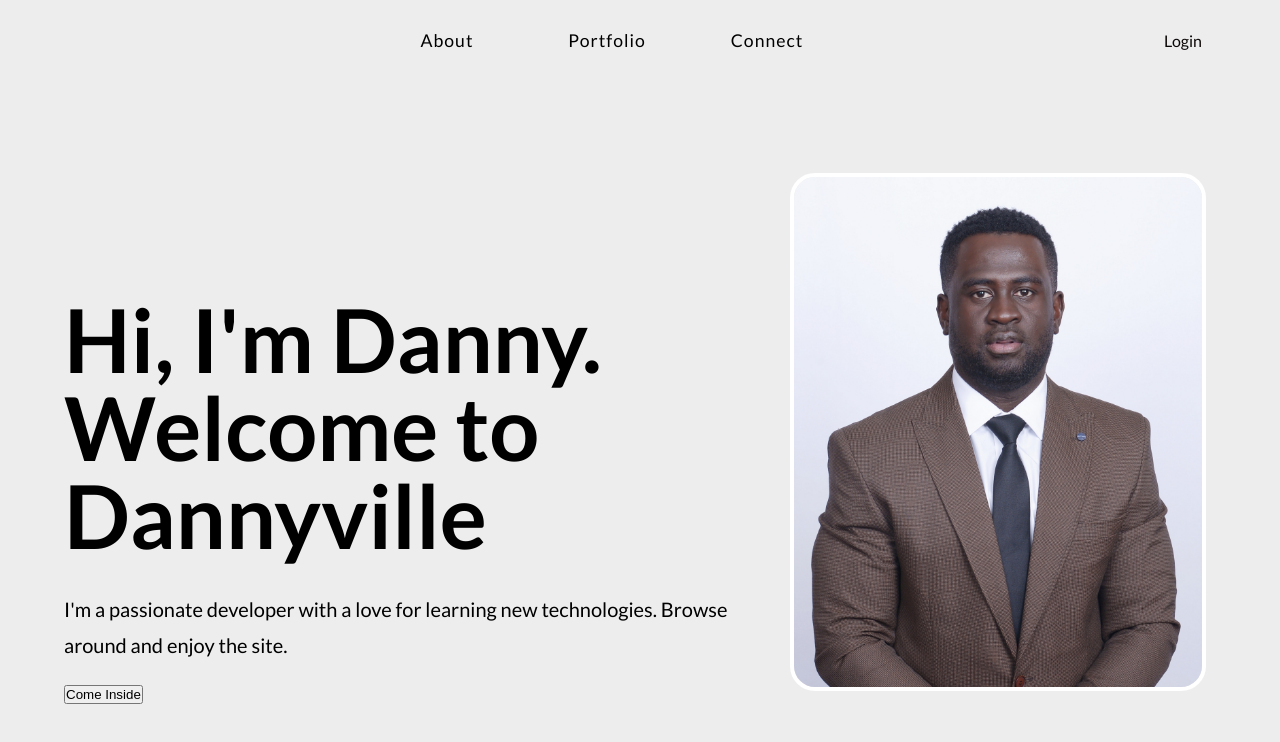
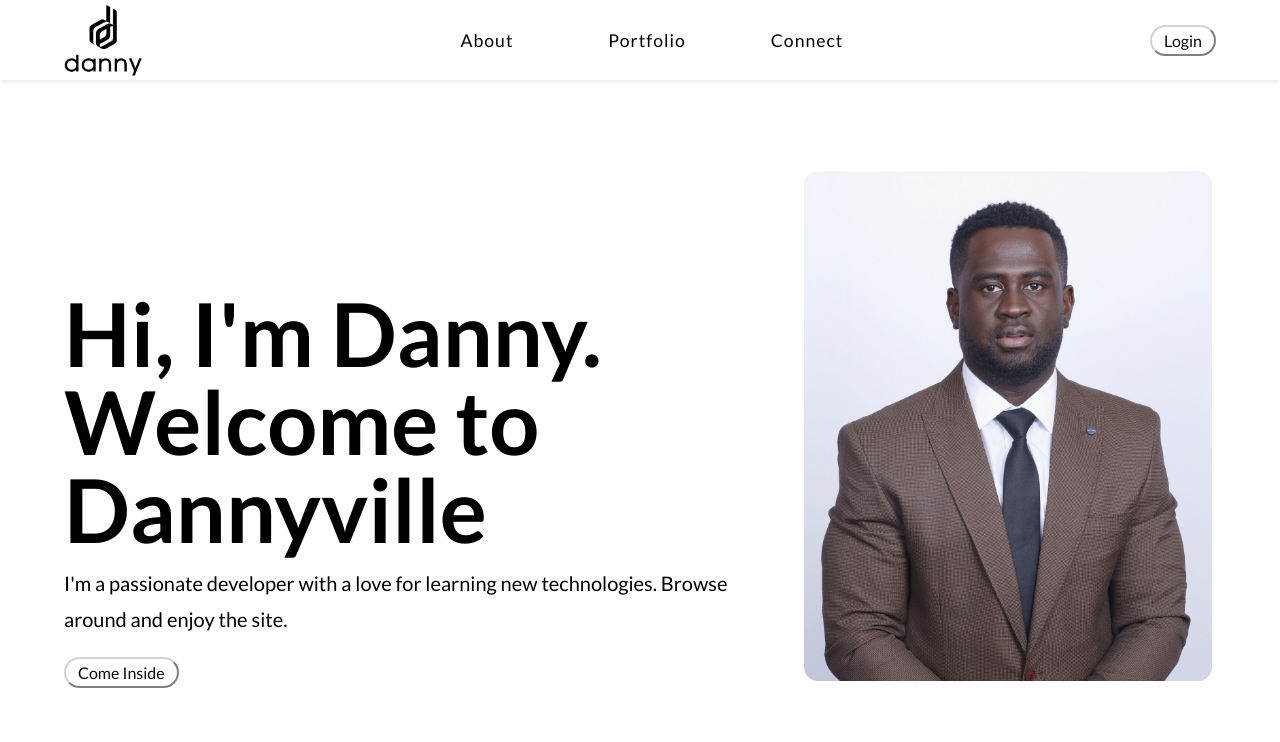
Before and after one commit to Danielamoateng1989/personalwebsite, a React (Create React App) app: page / in a window 1280 px wide. Shown: the top 742 px of the page. Built offline with nearby package versions, Linux system fonts and the light colour scheme.

Commit message:
Add a site logo

```diff
--- a/src/Navbar.js
+++ b/src/Navbar.js
@@ -1,5 +1,5 @@
 import React from 'react';
-// import logo from './images/logo.svg';
+import logo from '../src/images/Danielslogo.jpg';
 import { FaBars } from 'react-icons/fa';
 import { useGlobalContext } from './context';
 
@@ -24,7 +24,7 @@ const Navbar = () => {
     <nav className='nav' onMouseOver={handleSubmenu}>
       <div className='nav-center'>
         <div className='nav-header'>
-          {/* <img src={logo} className='nav-logo' alt='' /> */}
+          <img src={logo} className='nav-logo' alt='logo' />
           <button className='btn toggle-btn' onClick={openSidebar}>
             <FaBars />
           </button>
--- a/src/index.css
+++ b/src/index.css
@@ -90,9 +90,11 @@ Stripe Styles
   display: flex;
   align-items: center;
   justify-content: center;
-  background: transparent;
+  background-color: #ffffff;
   position: relative;
   z-index: 1;
+  box-shadow: 0 2px 4px 0 rgba(48, 48, 48, 0.1);
+
 }
 .nav-center {
   width: 90vw;
@@ -107,10 +109,10 @@ Stripe Styles
   font-family: 'Lato', sans-serif;
   font-size: 1rem;
   padding: 0.25rem 0.75rem;
-  border-radius: var(--radius);
-  border-color: transparent;
+  border-radius: 20px;
+  border-color: lightgray;
   color: rgb(11, 7, 7);
-  background: var(--clr-black);
+  background-color: #ffffff;
   cursor: pointer;
   transition: var(--transition);
 }
@@ -130,8 +132,7 @@ Stripe Styles
   height: 65%;
   top: 0;
   left: 0;
-  background-color: #EDEDED;
-  /* background: url(./images/hero.svg); */
+  background-color: B;
   background-size: cover;
   background-repeat: no-repeat;
   z-index: -1;
@@ -139,7 +140,7 @@ Stripe Styles
 .hero {
   position: relative;
   min-height: 100vh;
-  margin-top: -5rem;
+  margin-top: -6rem;
   display: grid;
   grid-template-columns: 1fr;
   justify-items: center;
@@ -153,8 +154,8 @@ Stripe Styles
 
 .hero-info h1 {
   text-transform: none;
-  max-width: 500px;
-  margin-bottom: 2rem;
+  margin-top: -10rem;
+  max-width: 400px;
 }
 .hero-info p {
   max-width: 35em;
@@ -164,10 +165,6 @@ Stripe Styles
   display: none;
 }
 
-.hero-DanielImage {
-  border: 10px solid transparent;
-
-}
 
 
 /* nav media query */
@@ -185,6 +182,7 @@ Stripe Styles
   }
   .nav-links {
     display: block;
+
     justify-self: center;
     display: grid;
     grid-template-columns: 1fr 1fr 1fr;
@@ -195,6 +193,7 @@ Stripe Styles
   }
   .nav-links li {
     height: 100%;
+
   }
   .link-btn {
     height: 100%;
@@ -231,8 +230,8 @@ Stripe Styles
   }
   .Daniel-img {
     width: 26rem;
-      border: 4px solid white;
-  border-radius: 20px
+    border: 4px solid rgb(255, 255, 255);
+    border-radius: 18px
   }
 }
 
@@ -252,7 +251,7 @@ Stripe Styles
   .Daniel-img {
     width: 26rem;
       border: 4px solid white;
-  border-radius: 25px
+  border-radius: 18px
   }
 }
 @media screen and (min-width: 1400px) {
@@ -262,7 +261,7 @@ Stripe Styles
   .Daniel-img {
     width: 26rem;
       border: 4px solid white;
-  border-radius: 25px
+  border-radius: 18px
 
   }
 }
@@ -314,6 +313,8 @@ Stripe Styles
   display: grid;
   grid-template-columns: 1fr 1fr;
   row-gap: 0.25rem;
+
+
 }
 .sidebar-sublinks a {
   display: block;
@@ -321,10 +322,12 @@ Stripe Styles
   text-transform: capitalize;
   display: flex;
   align-items: center;
+
 }
 .sidebar-sublinks svg {
   color: var(--clr-grey-5);
   margin-right: 1rem;
+
 }
 
 @media screen and (min-width: 800px) {
@@ -333,9 +336,9 @@ Stripe Styles
   }
 }
 
-/* links */
+/* This is the submenu background */
 .submenu {
-  background: var(--clr-white);
+  background: #EDEDED;
   box-shadow: var(--dark-shadow);
   position: absolute;
   top: 4rem;
@@ -344,7 +347,7 @@ Stripe Styles
   z-index: 3;
   display: none;
   padding: 2rem;
-  border-radius: var(--radius);
+  border-radius: 10px;
   transition: var(--transition);
 }
 .submenu::before {
@@ -352,8 +355,8 @@ Stripe Styles
   display: block;
   width: 0;
   height: 0;
-  border-left: 5px solid transparent;
-  border-right: 5px solid transparent;
+  border-left: 5px solid red;
+  border-right: 5px solid red;
   border-bottom: 5px solid var(--clr-white);
   position: absolute;
   top: -5px;
@@ -393,3 +396,21 @@ Stripe Styles
   color: var(--clr-grey-5);
   margin-right: 1rem;
 }
+
+.btn {
+  font-family: 'Lato', sans-serif;
+  font-size: 1rem;
+  padding: 0.25rem 0.75rem;
+  border-radius: 20px;
+  border-color: lightgray;
+  color: rgb(11, 7, 7);
+  background-color: #ffffff;
+  cursor: pointer;
+
+}
+
+/* navigation logo*/
+.nav-logo {
+  width: 80px;
+
+}
```
Also changed, not shown: src/images/Danielslogo.jpg (added), src/images/Hero-Image.jpg (added).
